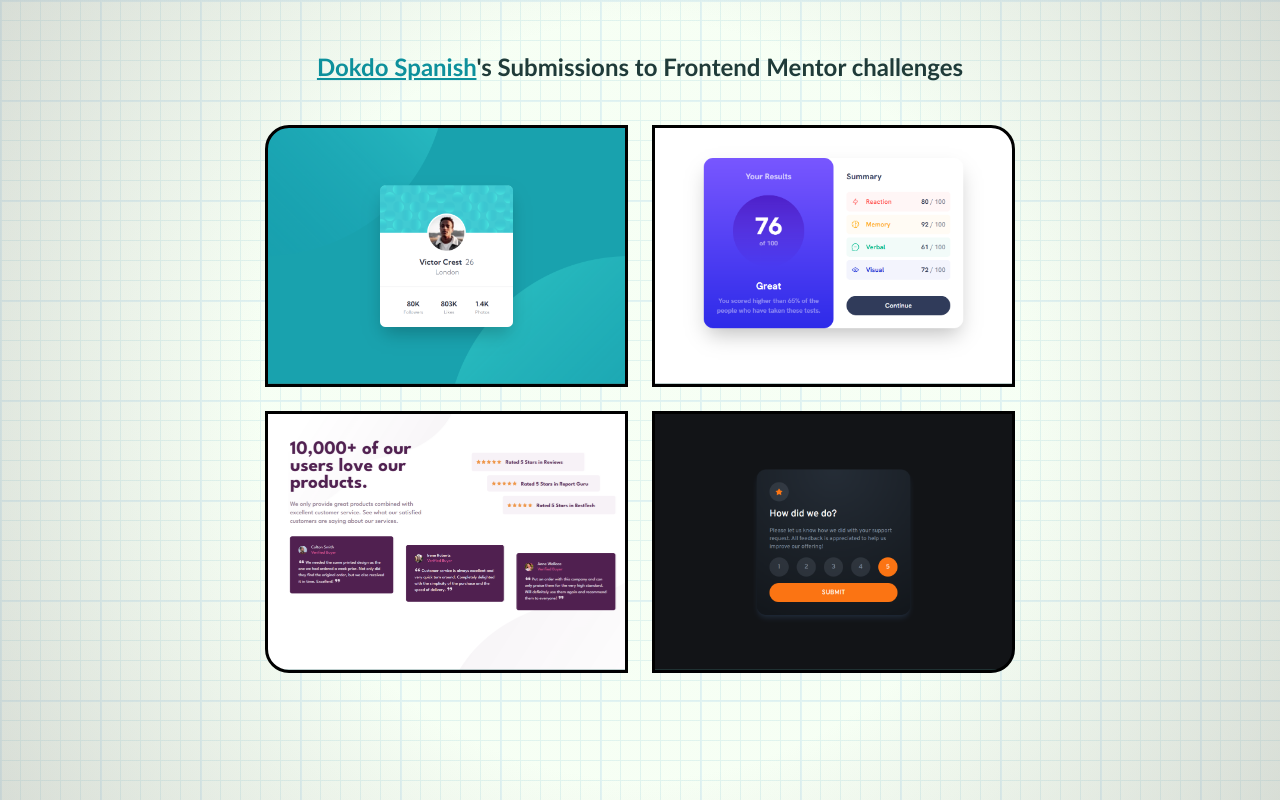
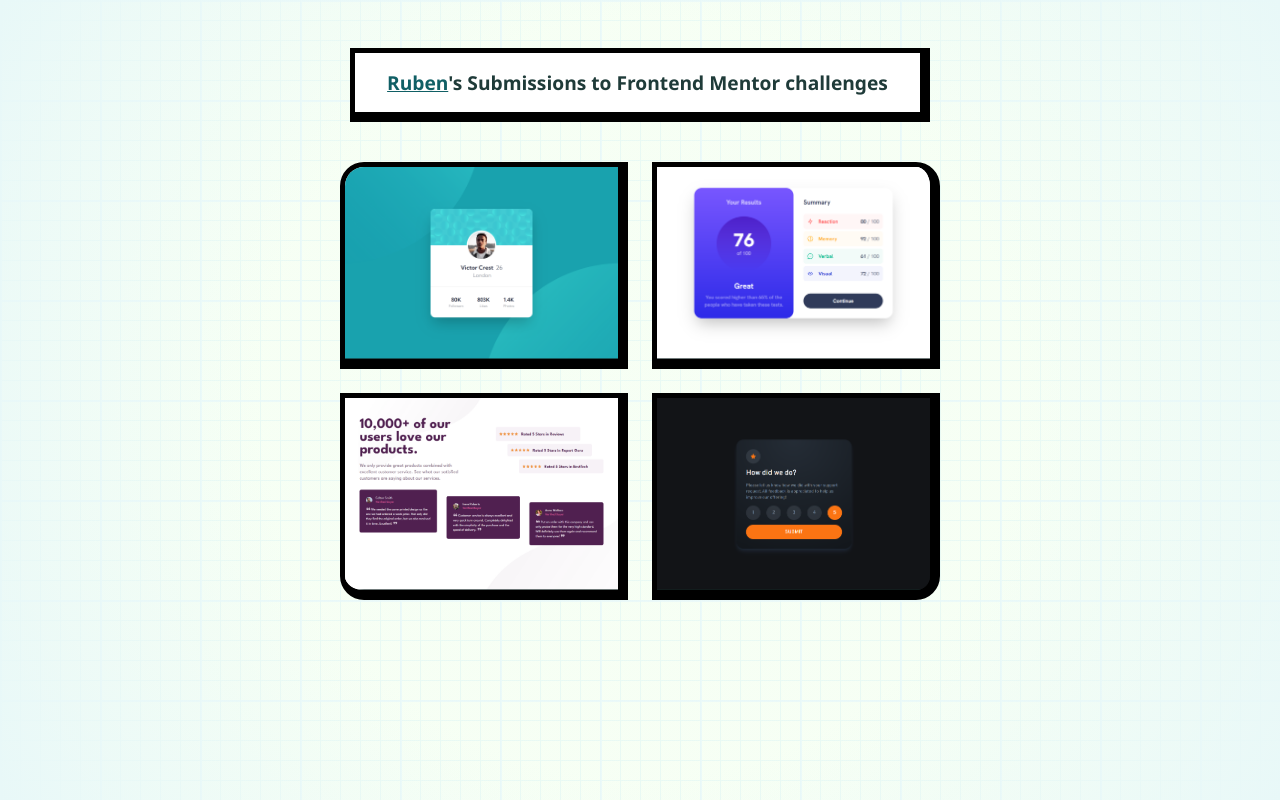
Before and after one commit to dokdospanish/fm-consolidated, a plain HTML site: page index.html in a window 1280 px wide. Drawn offline with Linux system fonts and the light colour scheme.

Commit message:
progresively load images / neobrutalist facelift

```diff
--- a/index.html
+++ b/index.html
@@ -5,26 +5,43 @@
   <meta name="viewport" content="width=device-width, initial-scale=1.0">
   <title>Frontend Mentor Submissions by Dokdo Spanish</title>
   <link rel="stylesheet" href="style.css">
+  <script src="./main.js" defer></script>
 </head>
 <body>
   <div class="shadow">
     <main>
       <section>
-        <h1><a href="https://github.com/dokdospanish">Dokdo Spanish</a>'s Submissions to <span class="avoid-break">Frontend Mentor challenges</span></h1>
+        <h1><a href="https://github.com/rubenalmaguer">Ruben</a>'s Submissions to <span class="avoid-break">Frontend Mentor challenges</span></h1>
       </section>
       <section>
         <a class="block-link" href="https://my-fm-submissions.netlify.app/profile/" id="tl">
+          <noscript>
+            <img class="noscript" src="./assets/profile.png" loading="lazy">
+          </noscript>
+          <img src="./assets/profile.png" loading="lazy">
           <span class="label">User Profile Card</span>
         </a>
         <a class="block-link" href="https://my-fm-submissions.netlify.app/results/" id="tr">
+          <noscript>
+            <img class="noscript" src="./assets/results.png" loading="lazy">
+          </noscript>
+          <img src="./assets/results.png" loading="lazy">
           <span class="label">Results Summary</span>
         </a>
       </section>
       <section>
         <a class="block-link" href="https://my-fm-submissions.netlify.app/testimonials/" id="bl">
+          <noscript>
+            <img class="noscript" src="./assets/testimonials.png" loading="lazy">
+          </noscript>
+          <img src="./assets/testimonials.png" loading="lazy">
           <span class="label">Testimonials Section</span>
         </a>
         <a class="block-link" href="https://my-fm-submissions.netlify.app/rating/" id="br">
+          <noscript>
+            <img class="noscript" src="./assets/rating.png" loading="lazy">
+          </noscript>
+          <img src="./assets/rating.png" loading="lazy">
           <span class="label">Rating Component</span>
         </a>
       </section>
--- /dev/null
+++ b/main.js
@@ -0,0 +1,12 @@
+[...document.querySelectorAll('img')].forEach(img => {
+    if (img.complete) {
+        handleImageLoaded(img);
+    }
+    else {
+        img.addEventListener('load', e => handleImageLoaded(e.target))
+    }
+});
+
+function handleImageLoaded(img) {
+    img.classList.add('loaded');
+}
--- a/style.css
+++ b/style.css
@@ -1,6 +1,6 @@
 html {
   --s: 100px; /* control the size */
-  --_g: #b0ff9c0e 90deg,rgba(220, 240, 240, 0.815) 0;
+  --_g: #b0ff9c0e 90deg,rgba(232, 248, 248, 0.810) 0;
   background:
     conic-gradient(from 90deg at 2px 2px,var(--_g)),
     conic-gradient(from 90deg at 1px 1px,var(--_g));
@@ -10,14 +10,20 @@ html {
 body {
   margin: 0;
   min-height: 100vh;
-  font-family: 'Trebuchet MS', 'Lucida Sans Unicode', 'Lucida Grande', 'Lucida Sans', Arial, sans-serif;
+  font-family:'Segoe UI', Tahoma, Geneva, Verdana, sans-serif;
   font-weight: 700;
   color: rgb(31, 59, 57);;
-  background: radial-gradient(circle, rgba(255,255,255,0) 50%, rgba(148, 148, 148, 0.314) 100%);
+  background: radial-gradient(circle, rgba(255,255,255,0) 50%, rgba(232, 248, 248, 1) 100%);
 }
 
 h1 {
+  font-size: 1.2rem;
   text-align: center;
+  padding: 1rem 2rem;
+  border: solid black 5px;
+  border-right: solid black 10px;
+  border-bottom: solid black 10px;
+  background-color: white;
 }
 
 .avoid-break {
@@ -25,31 +31,45 @@ h1 {
 }
 
 a{
-  color: hsl(185, 85%, 33%);
+  color: #105f65;
 }
 
 .block-link {
-  border: solid black;
-  height: 16rem;
+  position: relative;
+  border: solid black 5px;
+  height: 12rem;
   flex-grow: 1;
   background-size: cover;
   background-position: center;
   background-repeat: no-repeat;
   text-decoration: none;
+  overflow: hidden;
+  border-radius: 1.5rem;
+}
 
-  /* for toast */
-  display: flex;
-  flex-direction: column;
-  justify-content: end;
-  overflow: hidden;
+img {
+  width: 100%;
+  height: 100%;
+  object-fit: cover;
+  opacity: 0;
+  transition: opacity 250ms ease-in-out
+}
+
+img.loaded, img.noscript {
+  opacity: 1;
 }
 
 .label {
+  display: block;
+  width: 100%;
   padding: 0.8rem 0.4rem;
   background: rgba(61, 112, 109, 0.812);
   color: #fef;
-  font-size: 1.5rem;
+  font-size: 1.2rem;
   text-align: center;
+  border-top: solid black 5px;
+  position: absolute;
+  bottom: 0;
 }
 
 .block-link:hover {
@@ -57,21 +77,37 @@ a{
 }
 
 #tl {
-  background-image: url('./assets/profile.png');
-  border-radius: 1.5rem;
+  background-image: url('./assets/profile-tiny.png');
 }
 #tr {
-  background-image: url('./assets/results.png');
-  border-radius: 1.5rem;
+  background-image: url('./assets/results-tiny.png');
 }
 #bl {
-  background-image: url('./assets/testimonials.png');
-  border-radius: 1.5rem;
+  background-image: url('./assets/testimonials-tiny.png');
 }
 #br {
-  background-image: url('./assets/rating.png');
-  border-radius: 1.5rem;
+  background-image: url('./assets/rating-tiny.png');
 }
+
+.block-link::after {
+  content: '';
+  position: absolute;
+  inset: 0;
+  background-color: white;
+  animation: pulse 2.5s infinite ease-in-out;
+  opacity: 0;
+}
+
+@keyframes pulse {
+  0% {
+    opacity: 0;
+  }
+
+  50% {
+    opacity: 0.1;
+  }
+}
+
 
 main {
   padding: 2rem 1rem 1rem 1rem;
@@ -93,7 +129,7 @@ section:last-child {
 @media (min-width: 525px) {
   main {
     margin: 0 auto;
-    max-width:750px;
+    max-width:600px;
   }
 
   section {
@@ -102,16 +138,24 @@ section:last-child {
 
   #tl {
     border-radius: 1.5rem 0 0 0;
+    border-right: solid black 10px;
+    border-bottom: solid black 10px;
   }
   #tr {
     border-radius: 0 1.5rem 0 0;
+        border-right: solid black 10px;
+    border-bottom: solid black 10px;
   }
   #bl {
     border-radius: 0 0 0 1.5rem;
     background-position: left;
+        border-right: solid black 10px;
+    border-bottom: solid black 10px;
   }
   #br {
     border-radius: 0 0 1.5rem 0;
+        border-right: solid black 10px;
+    border-bottom: solid black 10px;
   }
 
   .label {
```
Also changed, not shown: assets/profile-tiny.png (added), assets/rating-tiny.png (added), assets/results-tiny.png (added), assets/testimonials-tiny.png (added), 1 other file.
